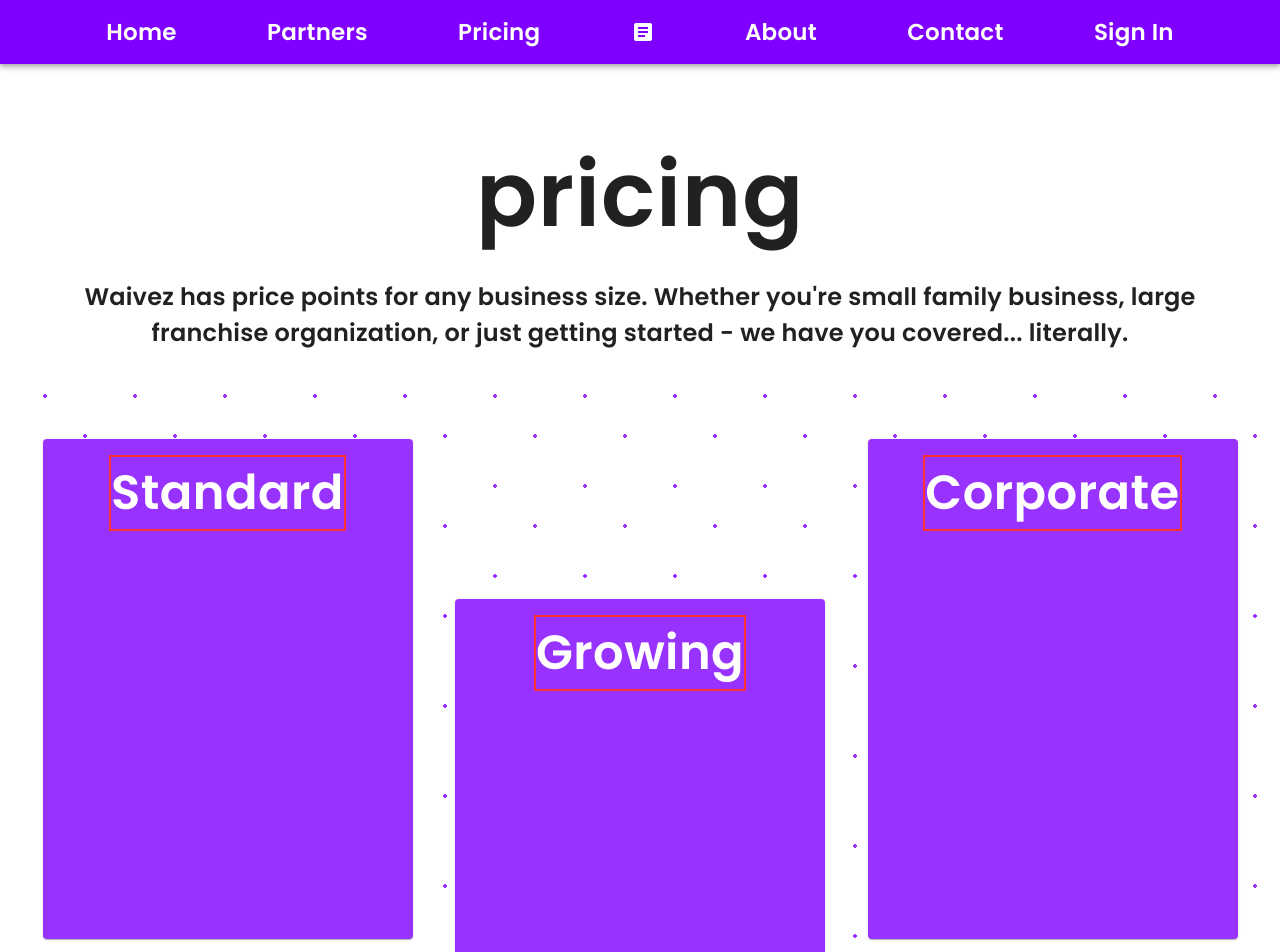
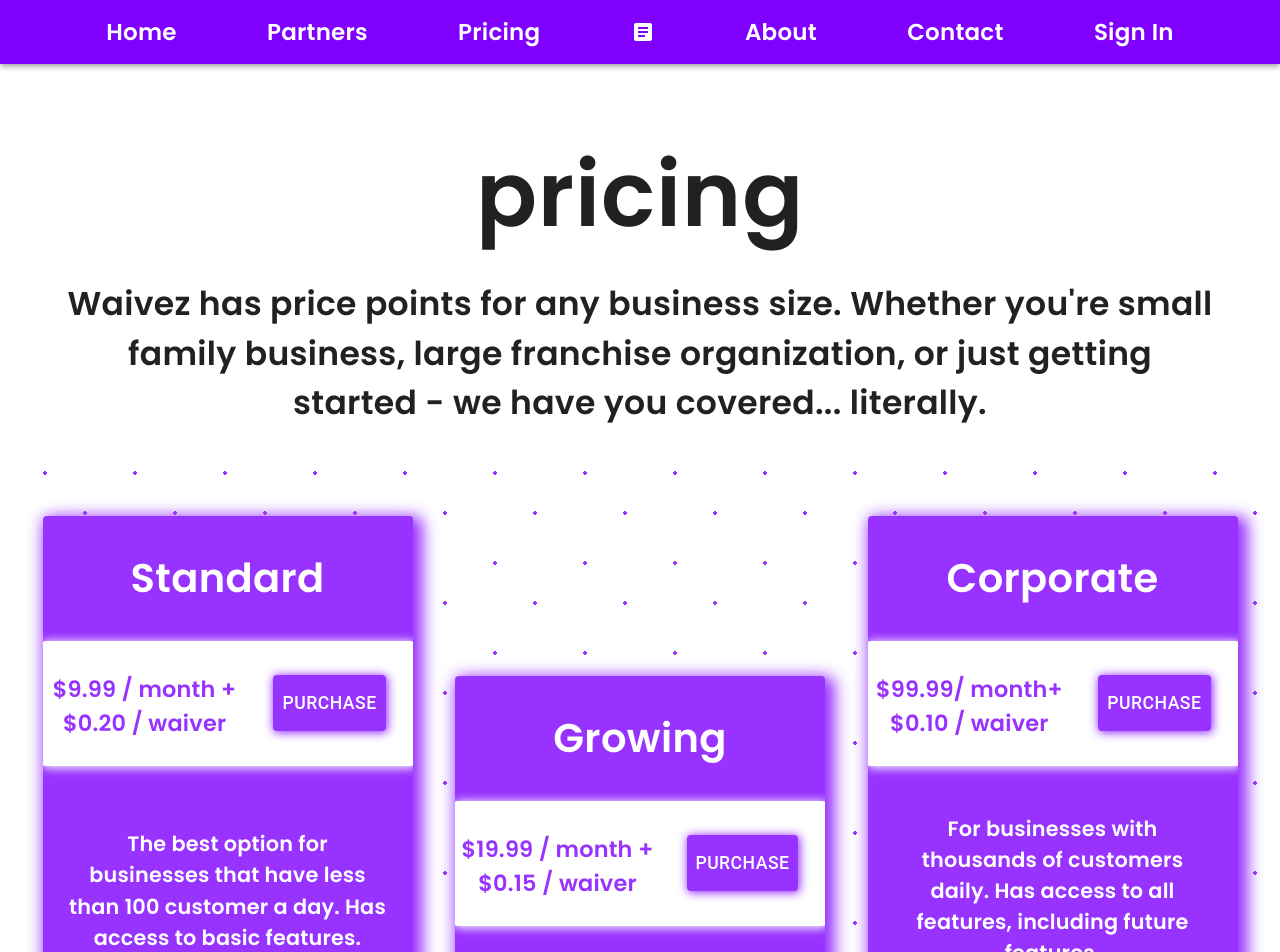
Before and after one commit to loganbahr/waivez, a Next.js app: page /pricing in a window 1280 px wide. Shown: the top 952 px of the page. Built offline with nearby package versions, Linux system fonts and the light colour scheme; a web font is replaced by a local one.

Commit message:
pricing page mostly complete, still have small adjustmusts for page length based on screen size.
Took 1 hour 37 minutes

```diff
--- a/components/Cards/PricingPageCard.js
+++ b/components/Cards/PricingPageCard.js
@@ -1,8 +1,8 @@
 import React from "react";
 import Card from "@mui/material/Card";
-import {Box, Typography} from "@mui/material";
+import {Box, Button, Typography} from "@mui/material";
 
-const PricingPageCard = ({mx, my, titleText}) => {
+const PricingPageCard = ({mx, my, titleText, price, priceDetails}) => {
     return (
         <Card
             sx={{
@@ -21,20 +21,108 @@
                     xl: "450px",
                 },
                 backgroundColor: 'primary.main',
+                boxShadow: '5px 5px 15px 5px #7f00ff',
+                // border: '2px solid orange',
                 mx: mx,
                 my: my,
                 display: 'flex',
                 flexDirection: {xs: 'row', sm: 'row', md: 'column'},
-                alignItems: 'center',
+                alignItems: {xs: 'center', md: 'center'},
+                justifyContent: {xs: 'start', md: 'start'},
 
             }}>
+            <Box
+                sx={{
+                    width: {xs: '50%', md: '100%'},
+                    height: {xs: '100%', md: '50%'},
+                    // border: '4px solid black',
+                    display: 'flex',
+                    flexDirection: 'column',
+                }}>
 
-            <Box sx={{
-                border: '2px solid red',
-                mt: 2
-            }}>
-                <Typography sx={{color: 'white', fontFamily: 'Poppins, sans-serif', fontSize: '3rem'}}>
-                    {titleText}
+                <Box
+                    sx={{
+                        width: '100%',
+                        height: '50%',
+                        // border: '2px solid yellow',
+                        display: 'flex',
+                        alignItems: 'center',
+                        justifyContent: 'center',
+                    }}>
+                    <Typography sx={{
+                        color: 'white',
+                        fontFamily: 'Poppins, sans-serif',
+                        fontSize: {xs: '1.75em', sm: '2.5em', md: '2.5em'},
+                    }}>
+                        {titleText}
+                    </Typography>
+                </Box>
+
+
+                <Box
+                    sx={{
+                        width: '100%',
+                        height: '50%',
+                        // border: '2px solid orange',
+                        backgroundColor: 'white',
+                        display: 'flex',
+                        flexDirection: {xs: 'column', md: 'row'},
+                        textAlign: 'center',
+                        justifyContent: 'center',
+                        alignItems: {xs: 'center', md: 'center'},
+                        boxShadow: '1px 1px 10px 1px #fff',
+                        borderRadius: '1%',
+                    }}>
+                    <Typography sx={{
+                        color: 'primary.main',
+                        fontFamily: 'Poppins, sans-serif',
+                        fontSize: {xs: '1em', sm: '1.6em', md: '1.2em', lg: '1.4em', xl: '1.6em'},
+                        mt: 1
+                    }}>
+                        {price}
+                    </Typography>
+
+                    <Box
+                        sx={{
+                            width: {xs: '100%', md: '70%'},
+                            height: {xs: '50%', md: '60%'},
+                            // border: '2px solid blue',
+                            mx: 1,
+                            my: 1,
+                            display: 'flex',
+                            justifyContent: 'center',
+                            alignItems: 'center'
+                        }}>
+                        <Button variant="contained" sx={{
+                            height: '75%',
+                            width: '75%',
+                            boxShadow: '1px 1px 10px 1px #7f00ff',
+                            fontSize: {xs: '1rem', sm: '1.5rem', md: '1rem', lg: '1.1rem', xl: '1.3rem'}
+                        }}>Purchase
+                        </Button>
+                    </Box>
+                </Box>
+
+            </Box>
+
+            <Box
+                sx={{
+                    width: {xs: '50%', md: '100%'},
+                    height: {xs: '100%', md: '50%'},
+                    // border: '4px solid green',
+                    padding: 3,
+                    display: 'flex',
+                    justifyContent: 'center',
+                    alignItems: 'center'
+                }}>
+
+                <Typography sx={{
+                    color: 'white',
+                    fontFamily: 'Poppins, sans-serif',
+                    fontSize: {xs: '0.92em', sm: '1.5em', md: '1.3em'},
+                    textAlign: 'center',
+                }}>
+                    {priceDetails}
                 </Typography>
             </Box>
 
--- a/pages/pricing/index.js
+++ b/pages/pricing/index.js
@@ -26,7 +26,7 @@
 
                 <Typography sx={{
                     fontFamily: 'Poppins, sans-serif',
-                    fontSize: {xs: 15, sm: 18, md: 20, lg: 24, xl: 26},
+                    fontSize: {xs: 15, sm: 22, md: 26, lg: 33, xl: 38},
                     lineHeight: 1.5,
                     textAlign: 'center',
                     mt: 2,
@@ -54,9 +54,15 @@
                            backgroundPosition: '0 0,40px 40px',
                        }}>
 
-                <PricingPageCard mx={{xs: 0, md: 1}} my={{xs: 0, sm: 1, md: 10}} titleText={"Standard"}/>
-                <PricingPageCard mx={{xs: 0, md: 1}} my={{xs: 0, sm: 1, md: 30}} titleText={"Growing"}/>
-                <PricingPageCard mx={{xs: 0, md: 1}} my={{xs: 0, sm: 1, md: 10}} titleText={"Corporate"}/>
+                <PricingPageCard mx={{xs: 0, md: 1}} my={{xs: 0, sm: 1, md: 10}} titleText={"Standard"}
+                                 price={'$9.99 / month + $0.20 / waiver'}
+                                 priceDetails={"The best option for businesses that have less than 100 customer a day. Has access to basic features."}/>
+                <PricingPageCard mx={{xs: 0, md: 1}} my={{xs: 0, sm: 1, md: 30}} titleText={"Growing"}
+                                 price={'$19.99 / month + $0.15 / waiver'}
+                                 priceDetails={"Generally for business that have less than 1,000 customers a day, but are growing quickly. Has access to most features.  "}/>
+                <PricingPageCard mx={{xs: 0, md: 1}} my={{xs: 0, sm: 1, md: 10}} titleText={"Corporate"}
+                                 price={'$99.99/ month+ $0.10 / waiver'}
+                                 priceDetails={"For businesses with thousands of customers daily. Has access to all features, including future features."}/>
 
 
             </Container>
```
